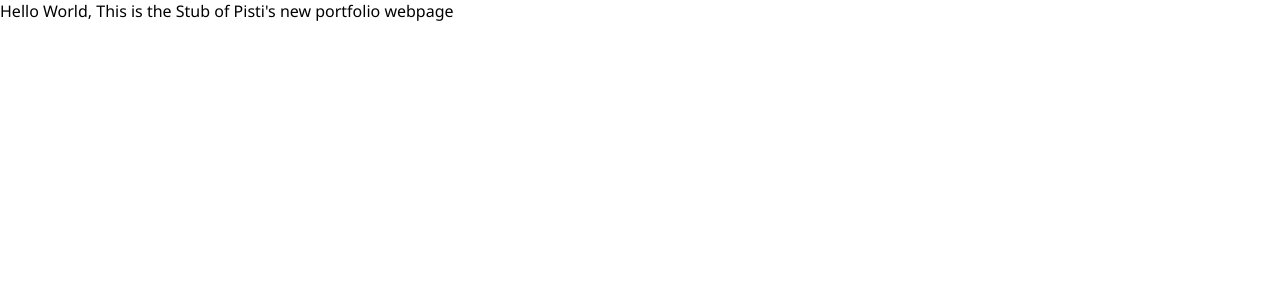
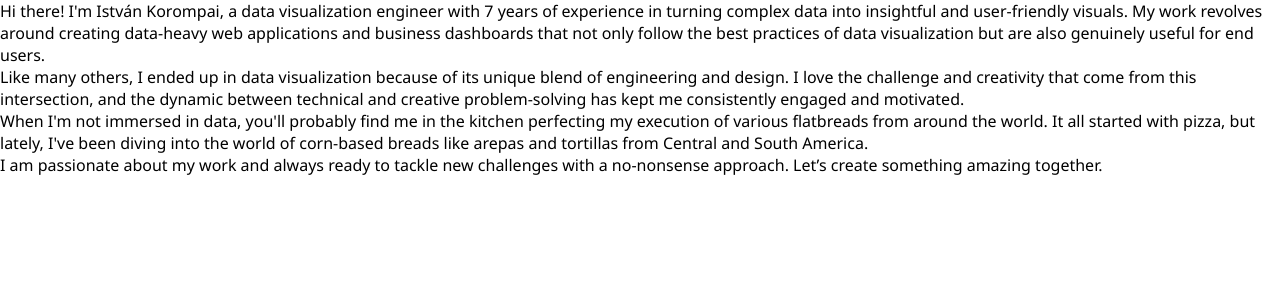
Before and after one commit to korompaiistvan/kpisti-com, a SvelteKit app: page / in a window 1280 px wide. Shown: the top 300 px of the page. Built offline with nearby package versions, Linux system fonts and the light colour scheme.

Commit message:
first about me draft

```diff
--- a/src/routes/+page.svelte
+++ b/src/routes/+page.svelte
@@ -1,3 +1,23 @@
-<h1>
-    Hello World, This is the Stub of Pisti's new portfolio webpage
-</h1>
+<p>
+	Hi there! I'm István Korompai, a data visualization engineer with 7 years of experience in turning
+	complex data into insightful and user-friendly visuals. My work revolves around creating
+	data-heavy web applications and business dashboards that not only follow the best practices of
+	data visualization but are also genuinely useful for end users.
+</p>
+
+<p>
+	Like many others, I ended up in data visualization because of its unique blend of engineering and
+	design. I love the challenge and creativity that come from this intersection, and the dynamic
+	between technical and creative problem-solving has kept me consistently engaged and motivated.
+</p>
+
+<p>
+	When I'm not immersed in data, you'll probably find me in the kitchen perfecting my execution of
+	various flatbreads from around the world. It all started with pizza, but lately, I've been diving
+	into the world of corn-based breads like arepas and tortillas from Central and South America.
+</p>
+
+<p>
+	I am passionate about my work and always ready to tackle new challenges with a no-nonsense
+	approach. Let’s create something amazing together.
+</p>
```
